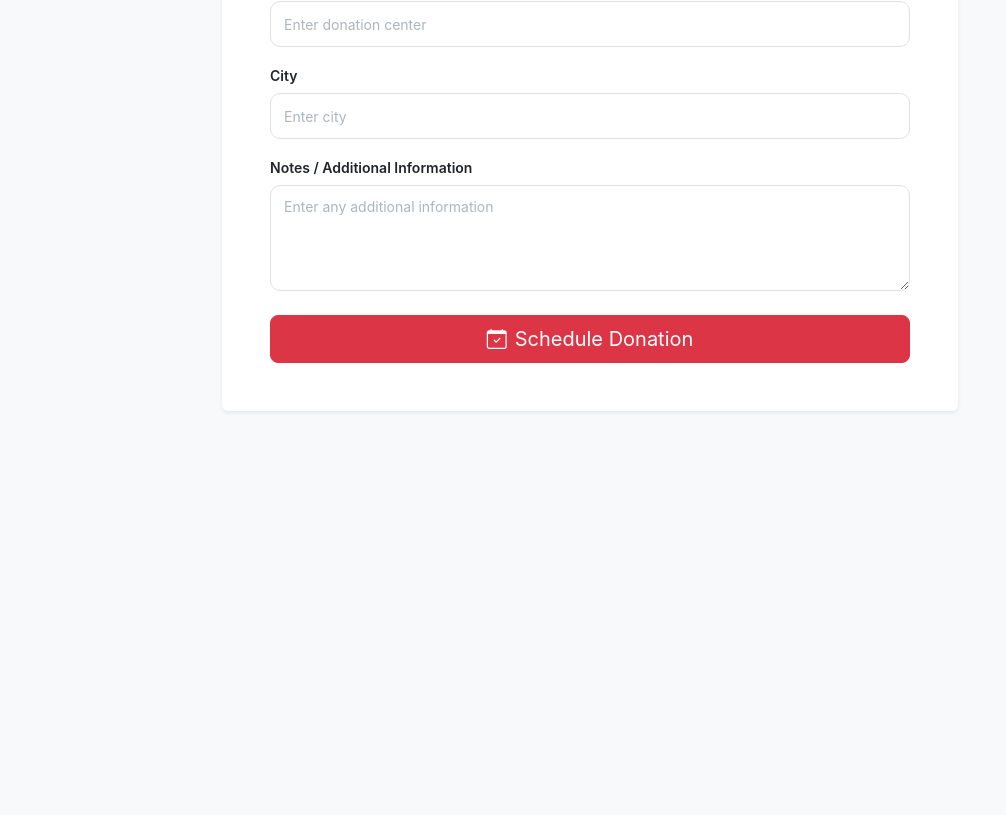
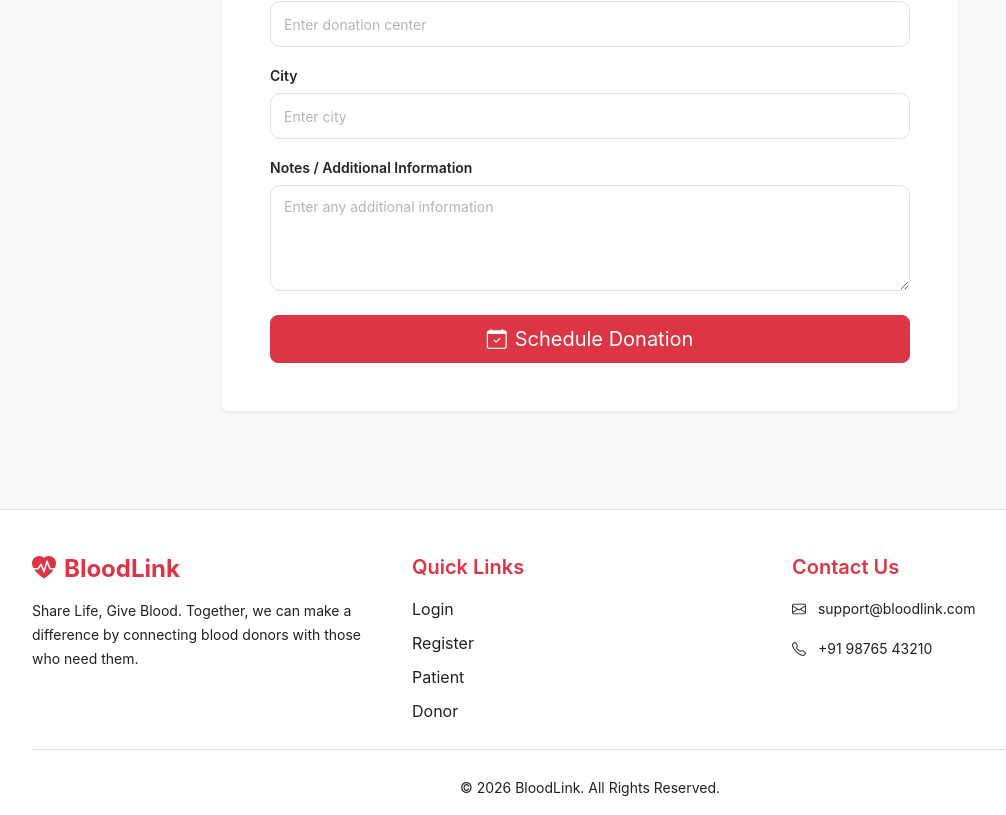
Before and after one commit to priyanshi-2608/bloodlink-routing, a React (Vite) app: page /donor-blood-scheduling in a window 1280 px wide. Shown: the part 655-1470 px from the top of the page, without its empty margins (50-1056 px from the left). Before the commit the page ends 1114 px from the top, so only its background shows below. Built offline with nearby package versions, Linux system fonts and the light colour scheme.

Commit message:
Task 14: Create Footer for Website

```diff
--- a/src/App.jsx
+++ b/src/App.jsx
@@ -16,6 +16,8 @@ import Profile from "./Pages/Profile.jsx";
 import DonationRequest from "./Pages/DonationRequest.jsx";
 import PatientBloodRequest from "./Pages/PatientBloodRequest.jsx";
 import DonorBloodScheduling from "./Pages/DonorBloodScheduling.jsx";
+
+import Footer from "./components/Footer.jsx";
 
 function App() {
   return (
@@ -39,6 +41,8 @@ function App() {
         <Route path="/patient-blood-request" element={<PatientBloodRequest/>}/>
         <Route path="/donor-blood-scheduling" element={<DonorBloodScheduling/>}/>
       </Routes>
+
+      <Footer />
     </BrowserRouter>
   );
 }
--- a/src/Pages/DonorDashboard.jsx
+++ b/src/Pages/DonorDashboard.jsx
@@ -5,7 +5,6 @@ import DonorStats from "../components/donor/DonorStats";
 import BloodRequests from "../components/donor/BloodRequests";
 import WhyDonate from "../components/donor/WhyDonate";
 import DonationHistory from "../components/donor/DonationHistory";
-import Footer from "../components/donor/Footer";
 
 function DonorDashboard() {
   return (
@@ -19,8 +18,6 @@ function DonorDashboard() {
         <WhyDonate />
         <DonationHistory />
       </main>
-
-      <Footer />
     </>
   );
 }
--- /dev/null
+++ b/src/components/Footer.css
@@ -0,0 +1,60 @@
+
+.bloodlink-footer {
+  background-color: #ffffff;
+  color: #212529;
+  padding: 45px 0 15px;
+  margin-top: 50px;
+  border-top: 1px solid #dee2e6;
+}
+
+.footer-title {
+  font-weight: 700;
+  margin-bottom: 15px;
+  color:#dc3545;
+}
+
+.bloodlink-footer h5 {
+  font-weight: 600;
+  margin-bottom: 18px;
+  color:#dc3545;
+}
+
+.bloodlink-footer p {
+  color: #202021;
+  line-height: 1.7;
+  font-size: 14px;
+}
+
+.footer-links {
+  list-style: none;
+  padding: 0;
+  margin: 0;
+}
+
+.footer-links li {
+  margin-bottom: 10px;
+}
+
+.footer-links a {
+  color:#202021;
+  text-decoration: none;
+  transition: color 0.3s ease;
+}
+
+.footer-links a:hover {
+  color: #dc3545;
+}
+
+.footer-bottom {
+  text-align: center;
+  padding-top: 10px;
+}
+
+.footer-bottom p {
+  margin-bottom: 0;
+}
+
+.bloodlink-footer hr {
+  border-color: #dee2e6;
+  opacity: 1;
+}
--- /dev/null
+++ b/src/components/Footer.jsx
@@ -0,0 +1,53 @@
+
+import "./Footer.css";
+
+function Footer() {
+  return (
+    <footer className="bloodlink-footer">
+      <div className="container">
+        <div className="row gy-4">
+
+          <div className="col-md-4">
+            <h4 className="footer-title">
+              <i className="bi bi-heart-pulse-fill me-2"></i>
+              BloodLink
+            </h4>
+            <p>
+              Share Life, Give Blood. Together, we can make
+              a difference by connecting blood donors with
+              those who need them.
+            </p>
+          </div>
+
+          <div className="col-md-4">
+            <h5>Quick Links</h5>
+            <ul className="footer-links">
+              <li><a href="/login">Login</a></li>
+              <li><a href="/register">Register</a></li>
+              <li><a href="/patient">Patient</a></li>
+              <li><a href="/donor">Donor</a></li>
+            </ul>
+          </div>
+
+          <div className="col-md-4">
+            <h5>Contact Us</h5>
+            <p><i className="bi bi-envelope me-2"></i> support@bloodlink.com</p>
+            <p><i className="bi bi-telephone me-2"></i> +91 98765 43210</p>
+          </div>
+
+        </div>
+
+        <hr />
+
+        <div className="footer-bottom">
+          <p>
+            &copy; {new Date().getFullYear()} BloodLink.
+            All Rights Reserved.
+          </p>
+        </div>
+      </div>
+    </footer>
+  );
+}
+
+export default Footer;
```
